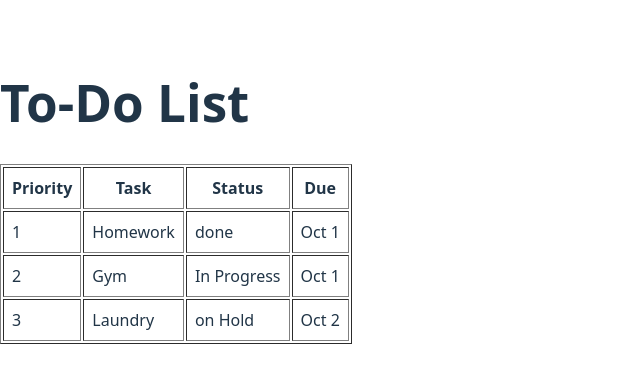
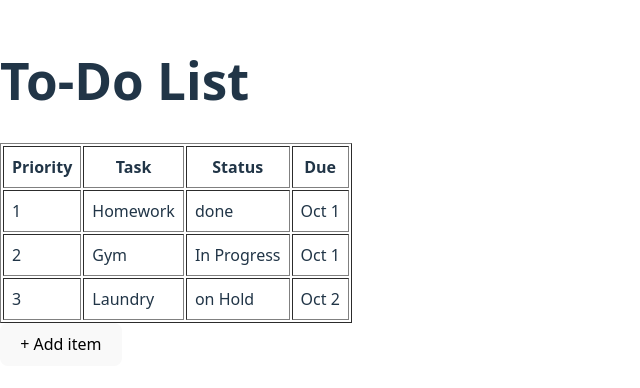
Before and after one commit to BibhasShris/to-do-list, a React (Vite) app in the folder to-do-list/: page / in a window 1280 px wide. Shown: the part 208-596 px from the top of the page, without its empty margins (0-640 px from the left). Built offline with nearby package versions, Linux system fonts and the light colour scheme.

Commit message:
static version final

```diff
--- /dev/null
+++ b/to-do-list/src/AddTaskButton.jsx
@@ -0,0 +1,3 @@
+export default function AddTaskButton() {
+  return <button>+ Add item</button>;
+}
--- a/to-do-list/src/ToDoApp.jsx
+++ b/to-do-list/src/ToDoApp.jsx
@@ -1,11 +1,13 @@
 import Header from "./Header";
 import ToDoTable from "./ToDoTable";
+import AddTaskButton from "./AddTaskButton";
 
 export default function ToDoApp() {
   return (
     <div>
       <Header />
       <ToDoTable />
+      <AddTaskButton />
     </div>
   );
 }
```
